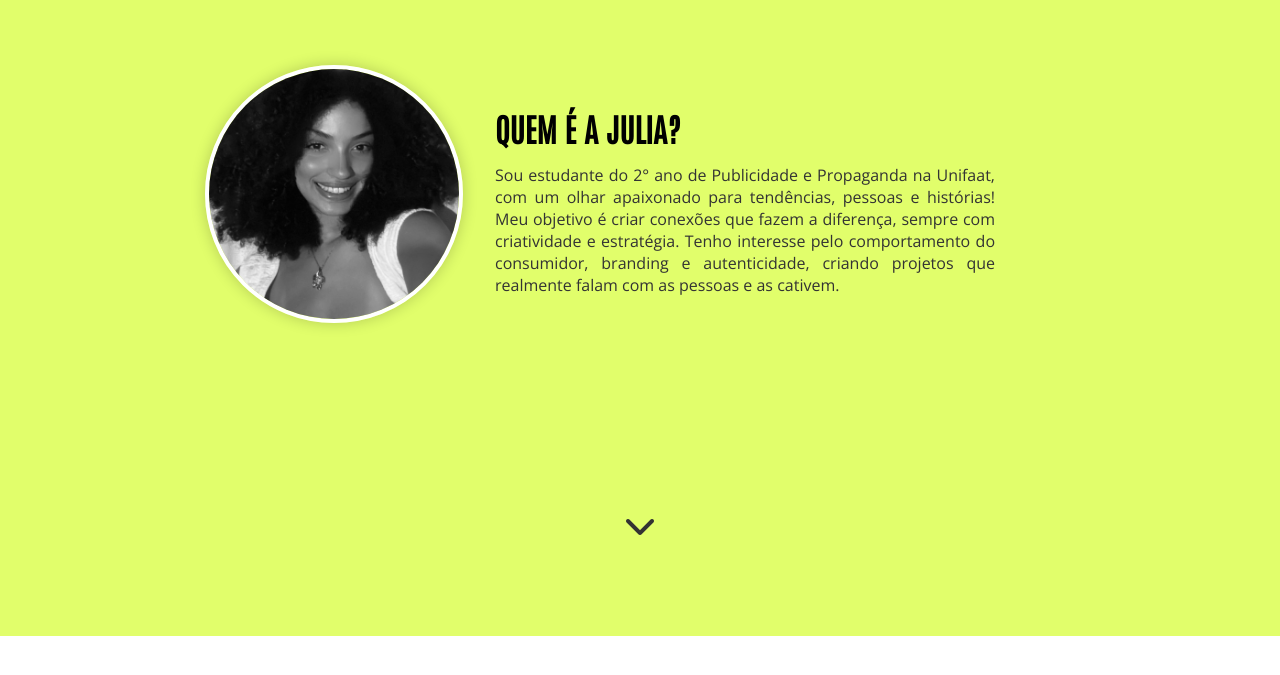
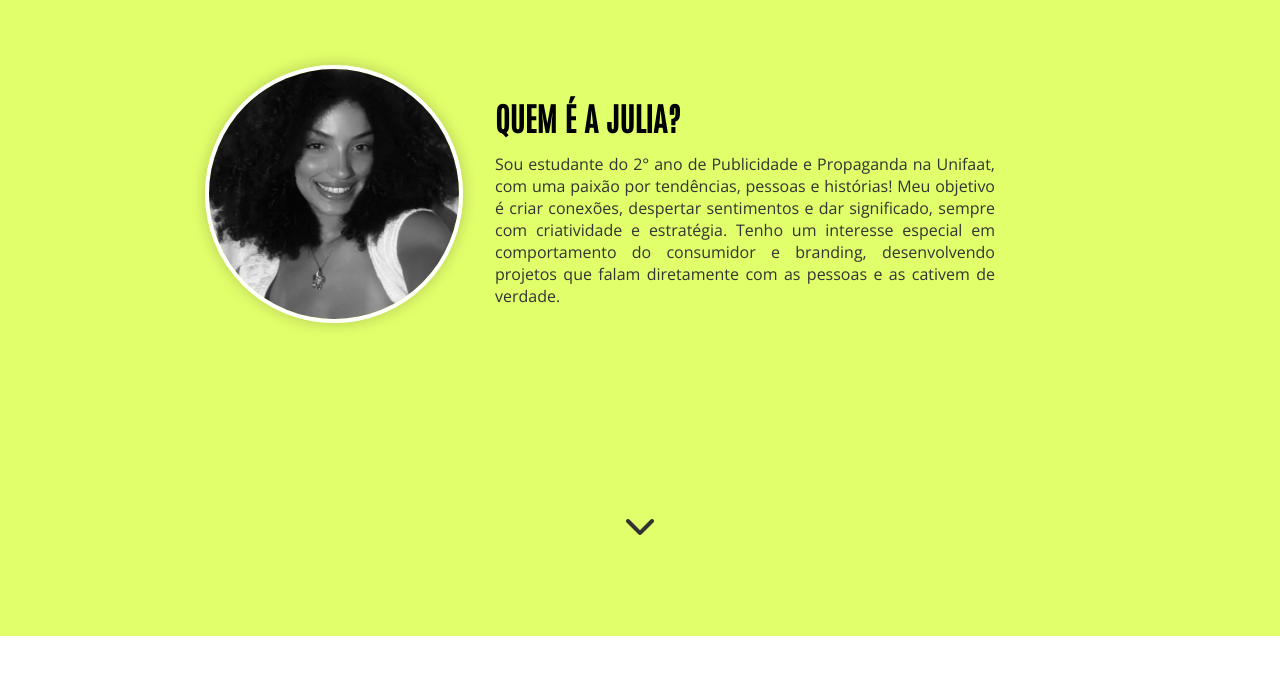
Before and after one commit to juliasilvae/cv, a plain HTML site: page index.html in a window 1280 px wide. Shown: the part 1124-1799 px from the top of the page. Drawn offline with nearby package versions, Linux system fonts and the light colour scheme.

Commit message:
Update index.html

```diff
--- a/index.html
+++ b/index.html
@@ -35,10 +35,10 @@
                     <h2>QUEM É A JULIA?</h2>
                     <div style="max-width: 500px; margin: 0 auto; text-align: justify;">
                         <p>
-                            Sou estudante do 2° ano de Publicidade e Propaganda na Unifaat, com um olhar apaixonado para
-                            tendências, pessoas e histórias! Meu objetivo é criar conexões que fazem a diferença,
-                            sempre com criatividade e estratégia. Tenho interesse pelo comportamento do consumidor,
-                            branding e autenticidade, criando projetos que realmente falam com as pessoas e as cativem.
+                            Sou estudante do 2° ano de Publicidade e Propaganda na Unifaat, com uma paixão por
+                            tendências, pessoas e histórias! Meu objetivo é criar conexões, despertar sentimentos e dar significado,
+                            sempre com criatividade e estratégia. Tenho um interesse especial em comportamento do consumidor e branding,
+                            desenvolvendo projetos que falam diretamente com as pessoas e as cativem de verdade.
                         </p>
                     </div>
                 </div>
```
